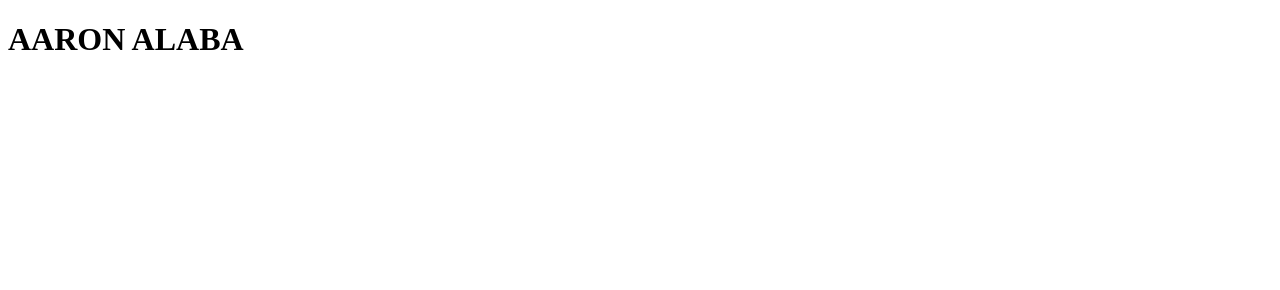
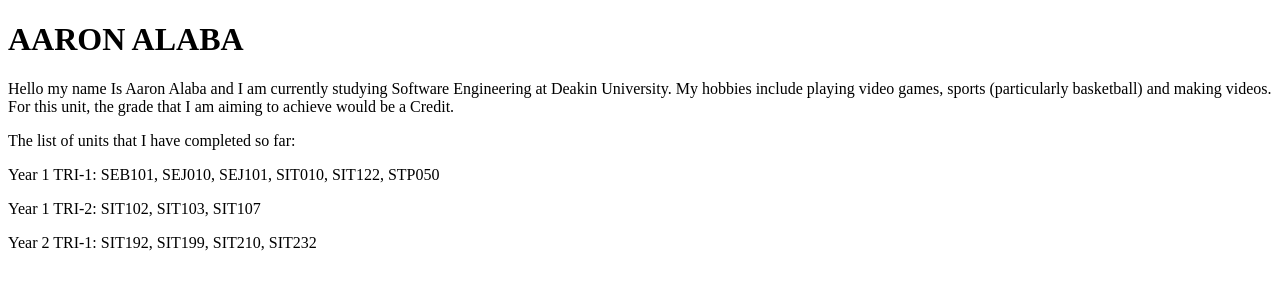
Before and after one commit to ajalaba/TrackMe, a plain HTML site: page about-me.html in a window 1280 px wide. Drawn offline with Linux system fonts and the light colour scheme.

Commit message:
ENCHANCE: Add user information to dashboard

```diff
--- a/about-me.html
+++ b/about-me.html
@@ -11,5 +11,12 @@ TrackMe application" />
 </head>
 <body>
 <h1>AARON ALABA</h1>
+<P>Hello my name Is Aaron Alaba and I am currently studying Software Engineering at Deakin University.
+    My hobbies include playing video games, sports (particularly basketball) and making videos.
+    For this unit, the grade that I am aiming to achieve would be a Credit.</P>
+<P>The list of units that I have completed so far:</P>
+<P>Year 1 TRI-1: SEB101, SEJ010, SEJ101, SIT010, SIT122, STP050</P>
+<P>Year 1 TRI-2: SIT102, SIT103, SIT107</P>
+<P>Year 2 TRI-1: SIT192, SIT199, SIT210, SIT232</P>
 </body>
 </html>
```
